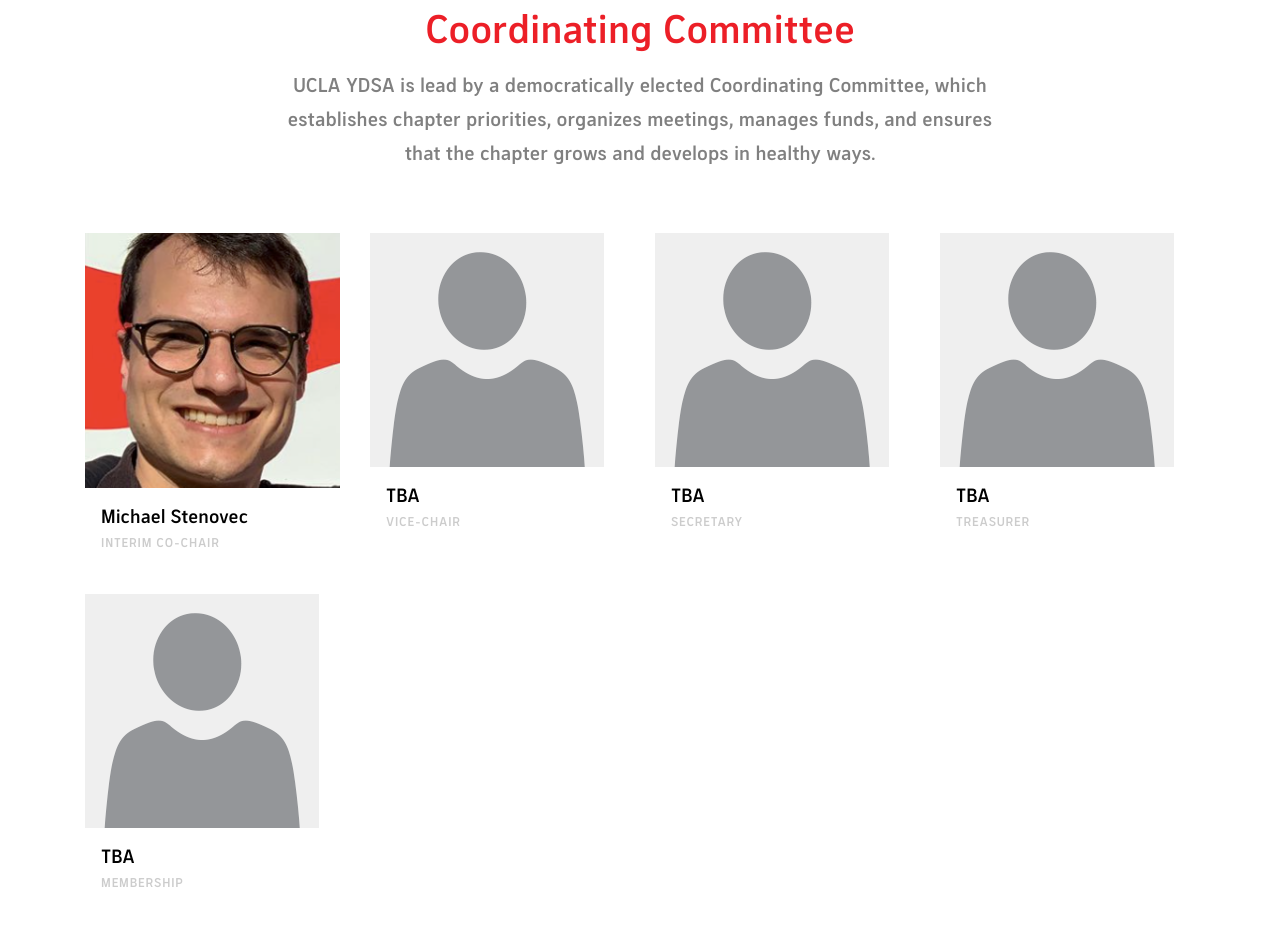
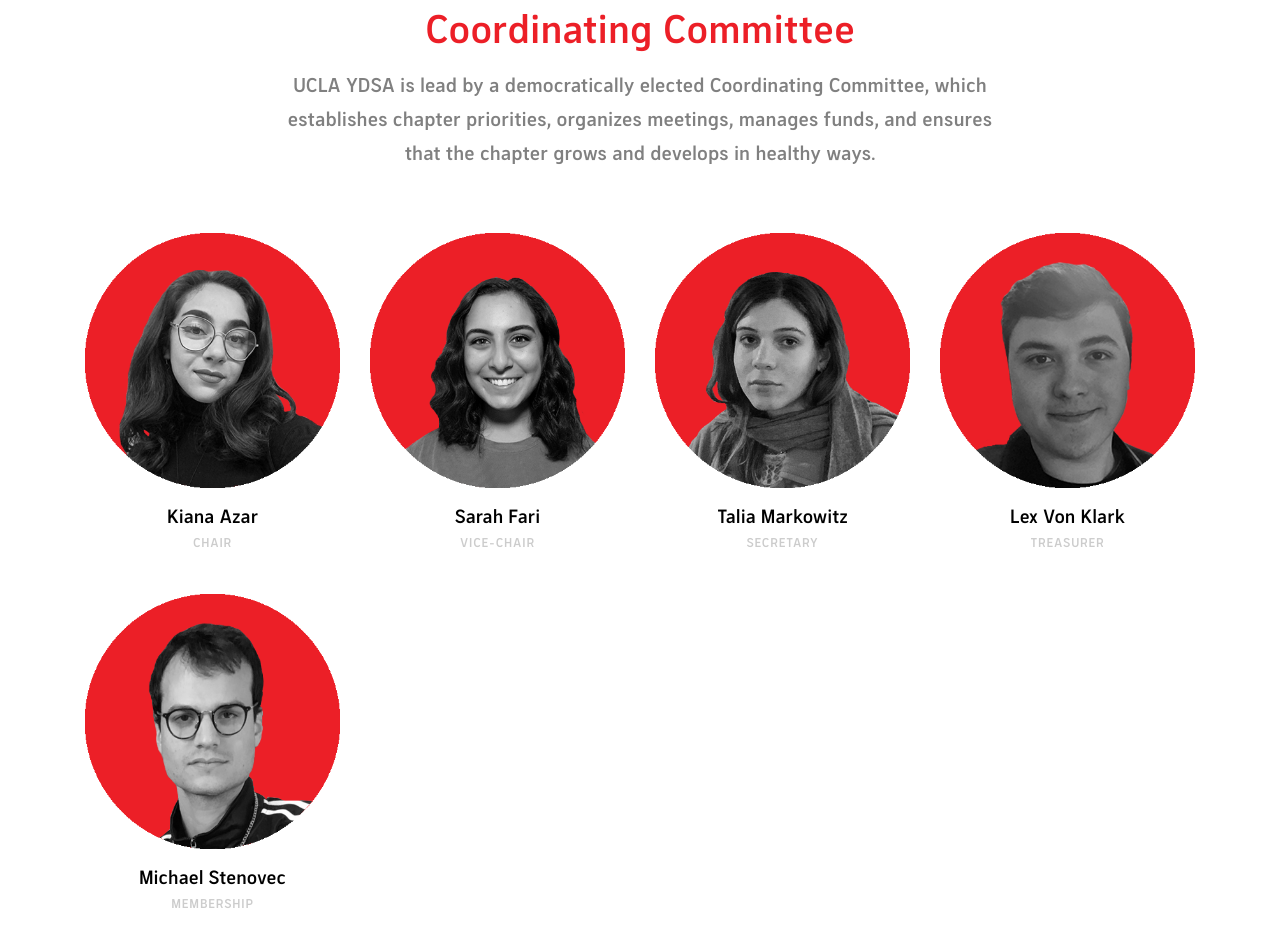
Before and after one commit to neuydsa/neuydsa.github.io, a plain HTML site: page index.html in a window 1280 px wide. Shown: the part 2461-3395 px from the top of the page. Drawn offline with Linux system fonts and the light colour scheme; animation ran at ten frames a second; files whose address does not match are found by name.

Commit message:
cc logos and names
all the 2020 cc logos and names

```diff
--- a/index.html
+++ b/index.html
@@ -229,17 +229,17 @@
             <p class="lead aos-init" data-aos="fade-up" data-aos-delay="100">UCLA YDSA is lead by a democratically elected Coordinating Committee, which establishes chapter priorities, organizes meetings, manages funds, and ensures that the chapter grows and develops in healthy ways.</p>
           </div>
         </div>
-        <div class="row">
+        <div class="row" style="text-align: center;">
 
 
           <div class="col-md-6 col-lg-3 mb-4 aos-init" data-aos="fade-up" data-aos-delay="">
             <div class="team-member">
               <figure>
-                <img src="images/person_5.jpg" alt="Image" class="img-fluid">
+                <img src="images/kiana.png" alt="Image" class="img-fluid">
               </figure>
               <div class="p-3">
-                <h3>Michael Stenovec</h3>
-                <span class="position">Interim Co-Chair</span>
+                <h3>Kiana Azar</h3>
+                <span class="position">Chair</span>
               </div>
             </div>
           </div>
@@ -247,10 +247,10 @@
           <div class="col-md-6 col-lg-3 mb-4 aos-init" data-aos="fade-up" data-aos-delay="100">
             <div class="team-member">
               <figure>
-                <img src="images/anonIcon.jpg" alt="Image" class="img-fluid">
+                <img src="images/sarah.png" alt="Image" class="img-fluid">
               </figure>
               <div class="p-3">
-                <h3>TBA</h3>
+                <h3>Sarah Fari</h3>
                 <span class="position">Vice-Chair</span>
               </div>
             </div>
@@ -259,10 +259,10 @@
           <div class="col-md-6 col-lg-3 mb-4 aos-init" data-aos="fade-up" data-aos-delay="200">
             <div class="team-member">
               <figure>
-                <img src="images/anonIcon.jpg" alt="Image" class="img-fluid">
+                <img src="images/talia.png" alt="Image" class="img-fluid">
               </figure>
               <div class="p-3">
-                <h3>TBA</h3>
+                <h3>Talia Markowitz</h3>
                 <span class="position">Secretary</span>
               </div>
             </div>
@@ -271,10 +271,10 @@
           <div class="col-md-6 col-lg-3 mb-4 aos-init" data-aos="fade-up" data-aos-delay="300">
             <div class="team-member">
               <figure>
-                <img src="images/anonIcon.jpg" alt="Image" class="img-fluid">
+                <img src="images/lex.png" alt="Image" class="img-fluid">
               </figure>
               <div class="p-3">
-                <h3>TBA</h3>
+                <h3>Lex Von Klark</h3>
                 <span class="position">Treasurer</span>
               </div>
             </div>
@@ -283,10 +283,10 @@
           <div class="col-md-6 col-lg-3 mb-4 aos-init" data-aos="fade-up" data-aos-delay="">
             <div class="team-member">
               <figure>
-                <img src="images/anonIcon.jpg" alt="Image" class="img-fluid">
+                <img src="images/mike.png" alt="Image" class="img-fluid">
               </figure>
               <div class="p-3">
-                <h3>TBA</h3>
+                <h3><h3>Michael Stenovec</h3></h3>
                 <span class="position">Membership</span>
               </div>
             </div>
```
Also changed, not shown: images/kiana.png (added), images/lex.png (added), images/mike.png (added), images/person_1.jpg (deleted), images/person_3.jpg (deleted), images/person_4.jpg (deleted), images/person_5.jpg (deleted), images/person_6.jpg (deleted), images/person_7.jpg (deleted), images/person_8.jpg (deleted), images/sarah.png (added), images/talia.png (added).
